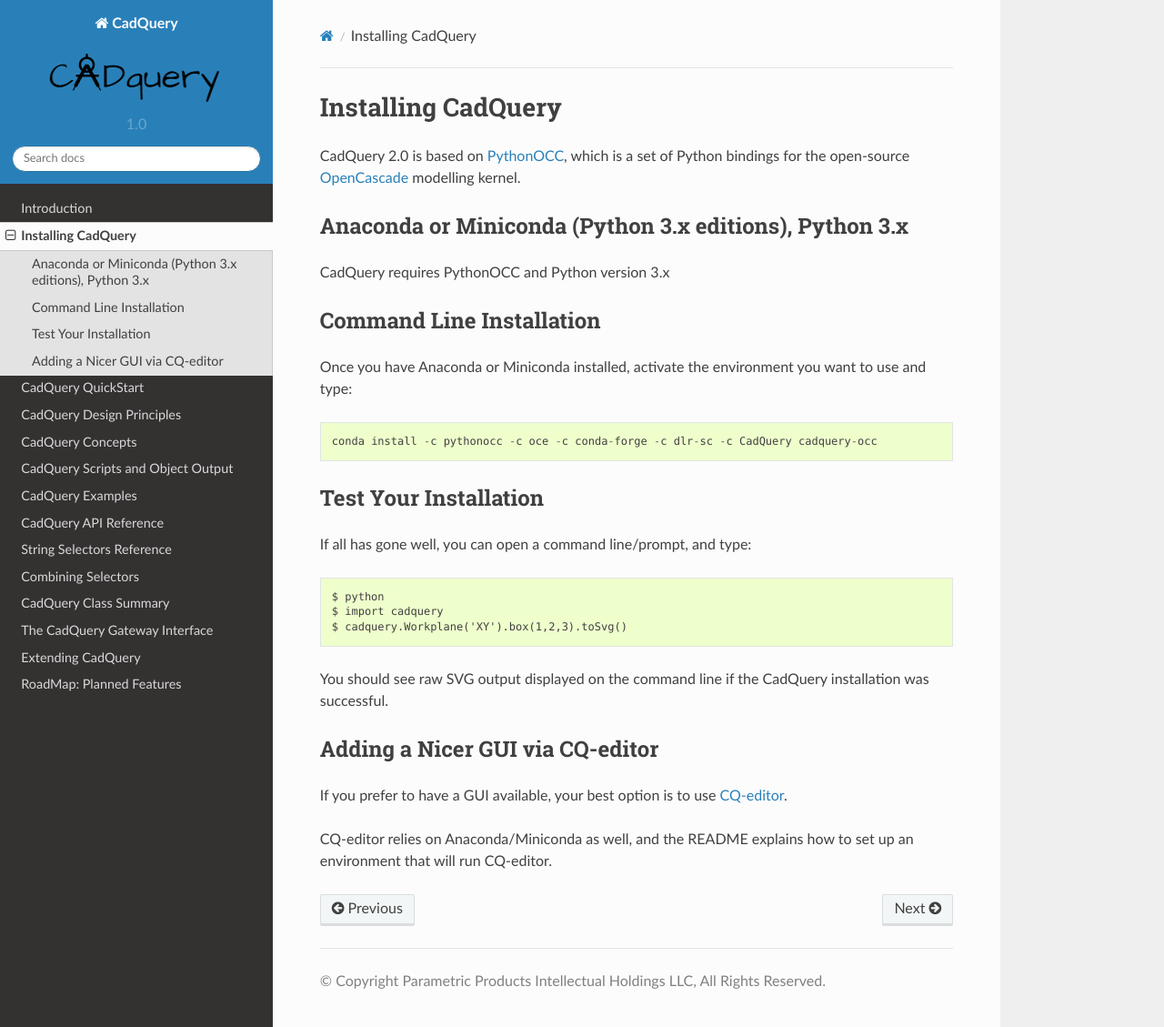
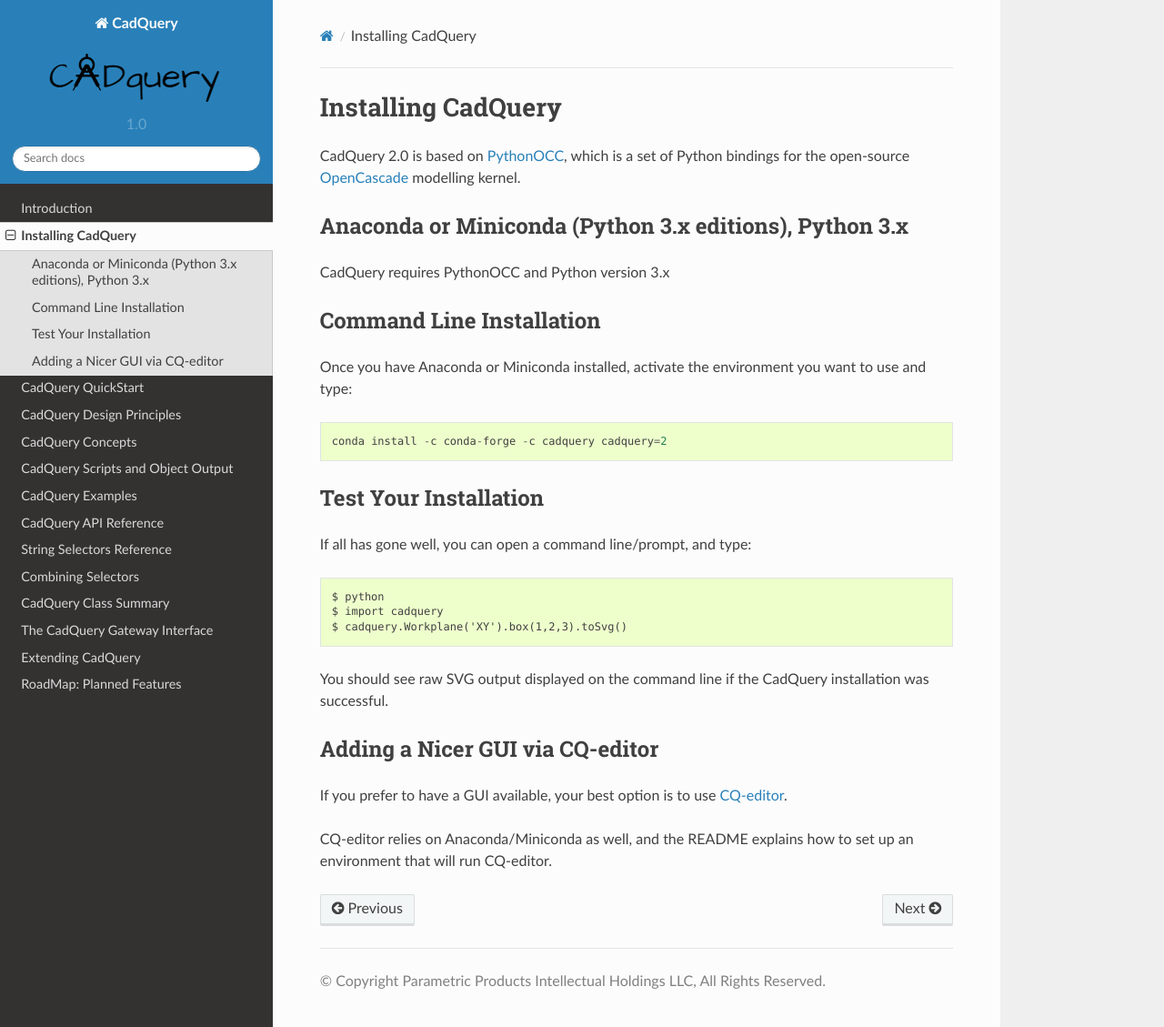
Before and after one commit to CadQuery/cadquery, a Sphinx documentation site: the page built from doc/installation.rst, in a window 1280 px wide and 1129 px high. Shown: the whole window at 91% size. Built offline with Sphinx 7.4.7 and the Read the Docs theme 2.0.0, drawn with Linux system fonts in a browser that asks for light colours.

Commit message:
Update installation instructions

```diff
--- a/doc/installation.rst
+++ b/doc/installation.rst
@@ -16,7 +16,7 @@
 
 Once you have Anaconda or Miniconda installed, activate the environment you want to use and type::
 
-        conda install -c pythonocc -c oce -c conda-forge -c dlr-sc -c CadQuery cadquery-occ
+        conda install -c conda-forge -c cadquery cadquery=2
 
 Test Your Installation
 ------------------------
```
